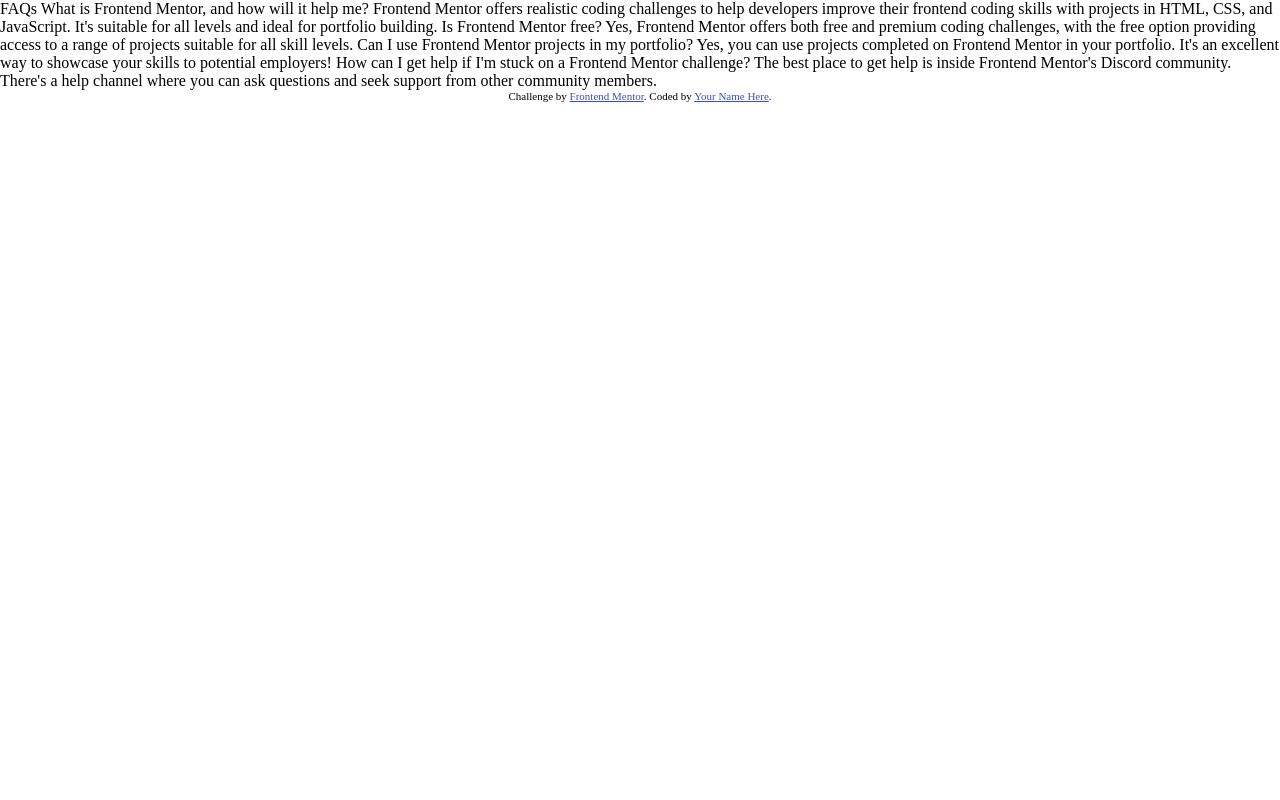
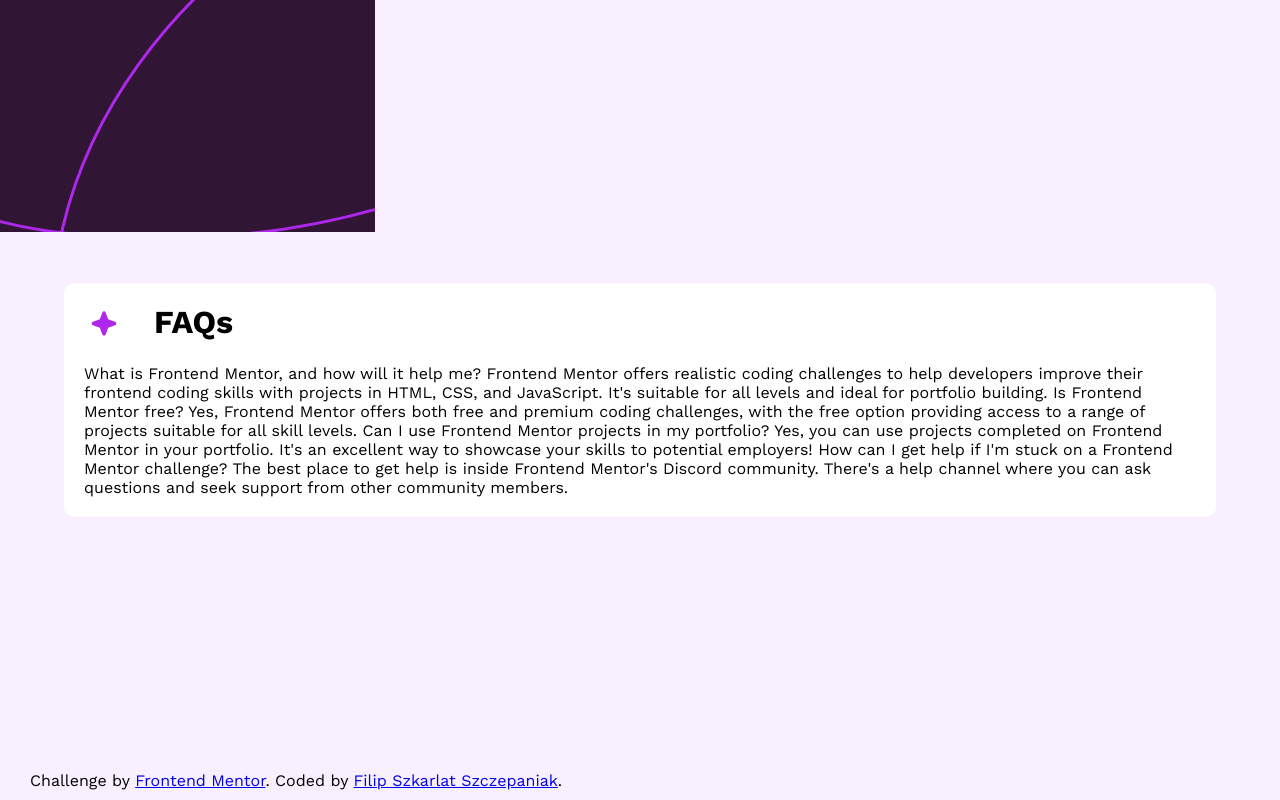
Before and after one commit to FilipSzkarlat/faq-accordion, a plain HTML site: page faq-accordion-main/index.html in a window 1280 px wide. Drawn offline with nearby package versions, Linux system fonts and the light colour scheme.

Commit message:
general styles

```diff
--- a/faq-accordion-main/index.html
+++ b/faq-accordion-main/index.html
@@ -5,6 +5,12 @@
     <meta name="viewport" content="width=device-width, initial-scale=1.0" />
     <!-- displays site properly based on user's device -->
     <link rel="stylesheet" href="style.css" />
+    <link rel="preconnect" href="https://fonts.googleapis.com" />
+    <link rel="preconnect" href="https://fonts.gstatic.com" crossorigin />
+    <link
+      href="https://fonts.googleapis.com/css2?family=Work+Sans:wght@400;600;700&display=swap"
+      rel="stylesheet"
+    />
 
     <link
       rel="icon"
@@ -27,25 +33,43 @@
     </style>
   </head>
   <body>
-    FAQs What is Frontend Mentor, and how will it help me? Frontend Mentor
-    offers realistic coding challenges to help developers improve their frontend
-    coding skills with projects in HTML, CSS, and JavaScript. It's suitable for
-    all levels and ideal for portfolio building. Is Frontend Mentor free? Yes,
-    Frontend Mentor offers both free and premium coding challenges, with the
-    free option providing access to a range of projects suitable for all skill
-    levels. Can I use Frontend Mentor projects in my portfolio? Yes, you can use
-    projects completed on Frontend Mentor in your portfolio. It's an excellent
-    way to showcase your skills to potential employers! How can I get help if
-    I'm stuck on a Frontend Mentor challenge? The best place to get help is
-    inside Frontend Mentor's Discord community. There's a help channel where you
-    can ask questions and seek support from other community members.
+    <main>
+      <div class="container">
+        <div class="heading">
+          <img
+            id="star"
+            src="assets/images/icon-star.svg"
+            alt="img of the star"
+          />
+          <h1>FAQs</h1>
+        </div>
+        What is Frontend Mentor, and how will it help me? Frontend Mentor offers
+        realistic coding challenges to help developers improve their frontend
+        coding skills with projects in HTML, CSS, and JavaScript. It's suitable
+        for all levels and ideal for portfolio building. Is Frontend Mentor
+        free? Yes, Frontend Mentor offers both free and premium coding
+        challenges, with the free option providing access to a range of projects
+        suitable for all skill levels. Can I use Frontend Mentor projects in my
+        portfolio? Yes, you can use projects completed on Frontend Mentor in
+        your portfolio. It's an excellent way to showcase your skills to
+        potential employers! How can I get help if I'm stuck on a Frontend
+        Mentor challenge? The best place to get help is inside Frontend Mentor's
+        Discord community. There's a help channel where you can ask questions
+        and seek support from other community members.
+      </div>
+    </main>
 
-    <div class="attribution">
+    <footer>
       Challenge by
       <a href="https://www.frontendmentor.io?ref=challenge" target="_blank"
         >Frontend Mentor</a
-      >. Coded by <a href="#">Your Name Here</a>.
-    </div>
+      >. Coded by
+      <a
+        target="_blank"
+        href="https://www.linkedin.com/in/filip-szkarłat-szczepaniak-196895223/"
+        >Filip Szkarlat Szczepaniak</a
+      >.
+    </footer>
     <script src="app.js"></script>
   </body>
 </html>
--- a/faq-accordion-main/style.css
+++ b/faq-accordion-main/style.css
@@ -1,5 +1,49 @@
+/* GENERAL STYLES */
 * {
   padding: 0;
   margin: 0;
   box-sizing: border-box;
 }
+
+body {
+  font-family: "Work Sans", sans-serif;
+  font-size: 16px;
+  background-color: hsl(275, 100%, 97%);
+  min-height: 100vh;
+}
+
+main {
+  min-height: 100vh;
+  display: flex;
+  flex-direction: column;
+  justify-content: center;
+  align-items: center;
+  background-image: url(assets/images/background-pattern-mobile.svg);
+  background-repeat: no-repeat;
+}
+
+/* MAIN CONTAINER */
+.container {
+  background-color: white;
+  padding: 20px;
+  border-radius: 10px;
+  width: 90%;
+}
+
+.heading {
+  display: flex;
+  margin-bottom: 20px;
+}
+
+#star {
+  transform: scale(0.7);
+  margin-right: 30px;
+}
+
+/* FOOTER */
+footer {
+  position: absolute;
+  bottom: 10px;
+  text-align: center;
+  margin: 0 30px;
+}
```
